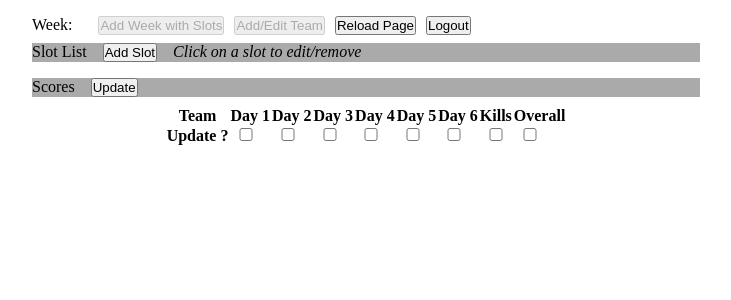
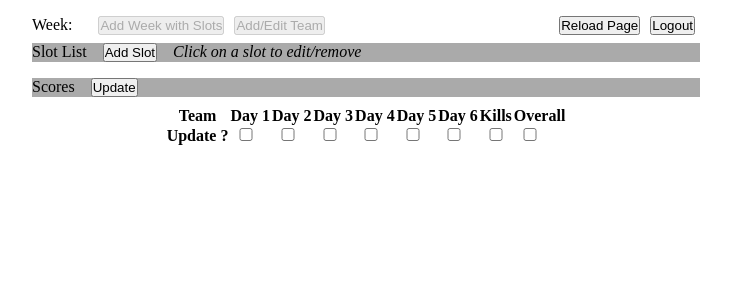
Before and after one commit to davisjustinmorris/scrims_backend, a Flask app: template templates/home.html in a window 1280 px wide. Shown: the top 300 px of the page, without its empty margins (274-1005 px from the left). Run offline with Flask 2, Linux system fonts and the light colour scheme; the template is opened without the code that fills it, so the values that code supplies are empty; parts of the project's set-up code (start-up, migrations or seed data) failed here and were passed over.

Commit message:
reached preview target

```diff
--- a/static/home.css
+++ b/static/home.css
@@ -46,6 +46,9 @@ html body main nav ul li a.selected {
 }
 html body main nav button {
   margin: 0 5px;
+}
+html body main nav .spacer {
+  flex-grow: 1;
 }
 html body main details {
   margin-top: 0.5rem;
--- a/static/home.sass
+++ b/static/home.sass
@@ -38,6 +38,8 @@ html
                 border: 1px solid #AAAAAA
         button
           margin: 0 5px
+        .spacer
+          flex-grow: 1
 
       details
         margin-top: 0.5rem
--- a/templates/home.html
+++ b/templates/home.html
@@ -22,6 +22,7 @@
             </ul>
             <button name="add_week" disabled>Add Week with Slots</button>
             <button name="add_team" disabled>Add/Edit Team</button>
+            <div class="spacer"></div>
             <a href="/week/{{ payload.sel_week }}"><button>Reload Page</button></a>
             <a href="/logout"><button>Logout</button></a>
         </nav>
```
Also changed, not shown: db.sqlite.
